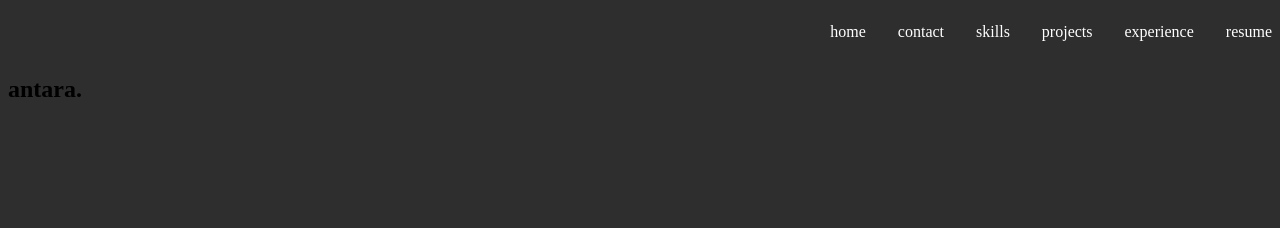
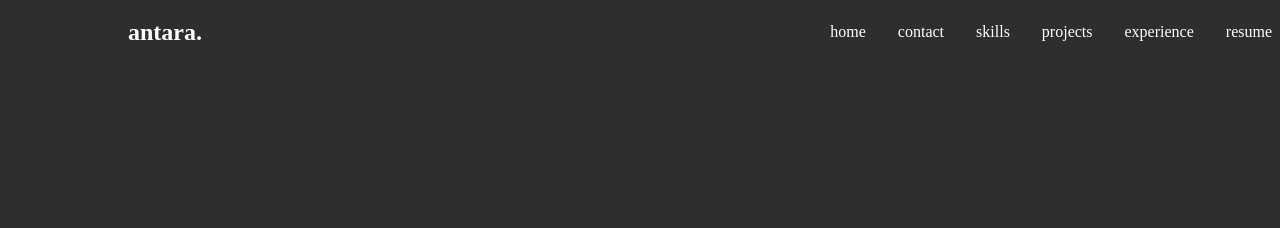
Before and after one commit to nocaptara/antarasportfolio, a plain HTML site: page index.html in a window 1280 px wide. Shown: the top 228 px of the page. Drawn offline with nearby package versions, Linux system fonts and the light colour scheme.

Commit message:
small changes

```diff
--- a/style.css
+++ b/style.css
@@ -61,3 +61,10 @@ a:hover{
    text-underline-offset: 4px;
    transition: 0.5s;
 }
+h2{
+    color:white;
+    line-height: 5%;
+    position: absolute;
+    left:10%;
+    top:1.5%;
+}
```
